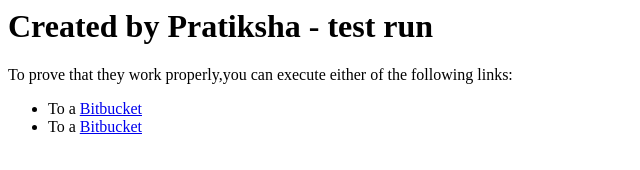
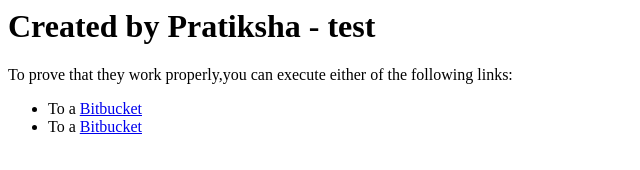
Before and after one commit to pratisalunkhe/docker, a plain HTML site: page index.html in a window 1280 px wide. Shown: the full height of the page, 0-640 px from the left. Drawn offline with Linux system fonts and the light colour scheme.

Commit message:
change check

```diff
--- a/index.html
+++ b/index.html
@@ -3,7 +3,7 @@
     <title>Bitbucket Login</title>
   </head>
   <body bgcolor=white>
-  <h1>Created by Pratiksha - test run</h1>
+  <h1>Created by Pratiksha - test</h1>
     <p>To prove that they work properly,you can execute either of the following links:
     <ul>
       <li>To a <a href="https://bitbucket.org">Bitbucket</a>
```
